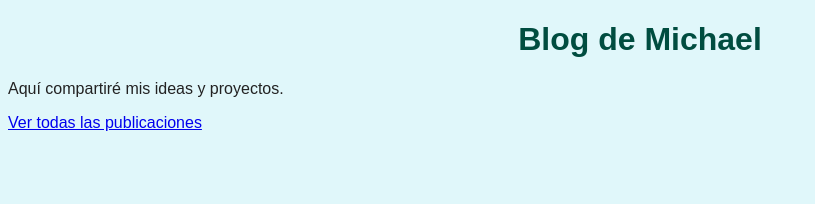
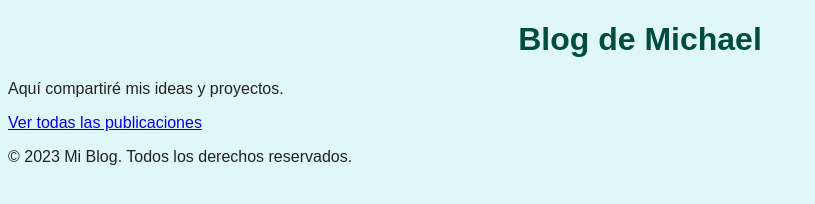
Before and after one commit to altedante4-cyber/my-personal-blog, a plain HTML site: page index.html in a window 1280 px wide. Shown: the whole page, without its empty margins (0-815 px from the left). Drawn offline with Linux system fonts and the light colour scheme.

Commit message:
feat: Añadir pie de página global

```diff
--- a/index.html
+++ b/index.html
@@ -1 +1 @@
-<!DOCTYPE html><html lang="es"><head><meta charset="UTF-8"><title>Mi Blog Personal</title><link rel="stylesheet" href="style.css"></head><body><h1>Blog de Michael</h1><p>Aquí compartiré mis ideas y proyectos.</p><p><a href="archive.html">Ver todas las publicaciones</a></p></body></html>
+<!DOCTYPE html><html lang="es"><head><meta charset="UTF-8"><title>Mi Blog Personal</title><link rel="stylesheet" href="style.css"></head><body><h1>Blog de Michael</h1><p>Aquí compartiré mis ideas y proyectos.</p><p><a href="archive.html">Ver todas las publicaciones</a></p><footer><p>&copy; 2023 Mi Blog. Todos los derechos reservados.</p></footer></body></html>
```
